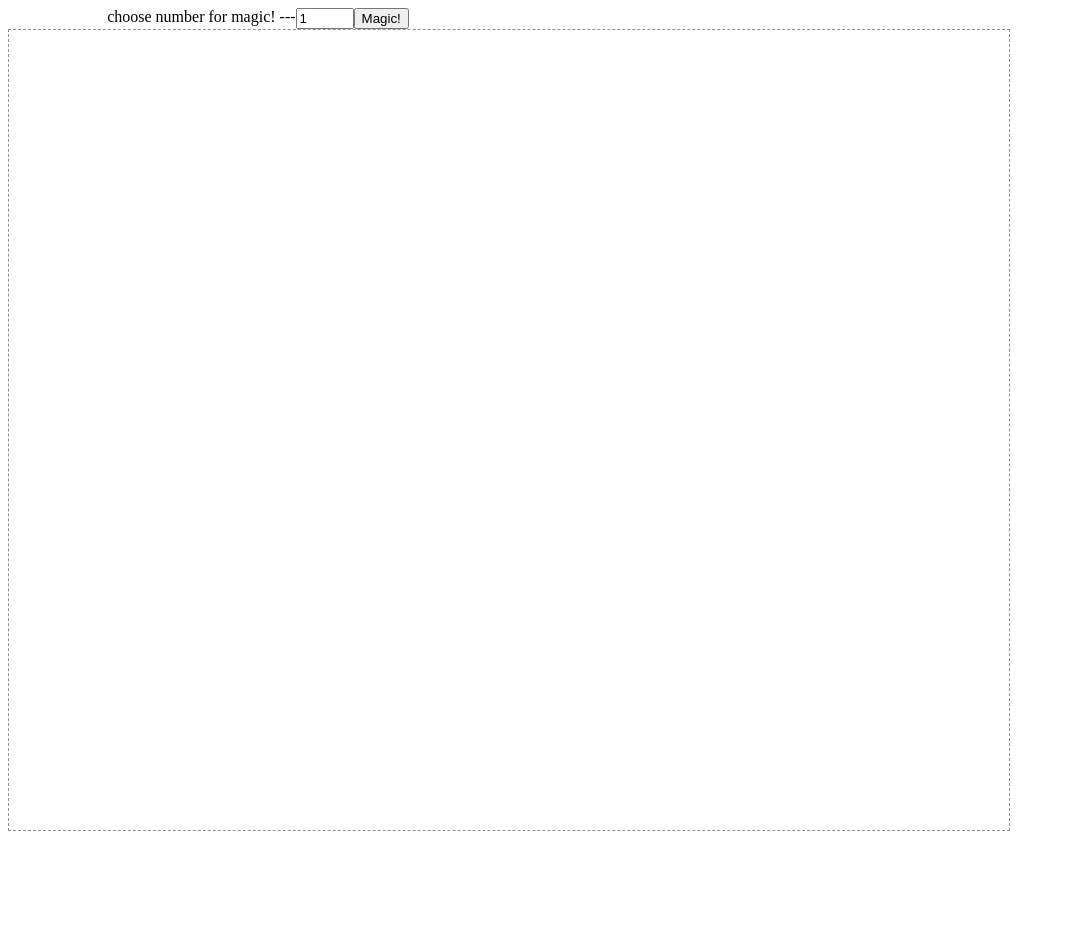
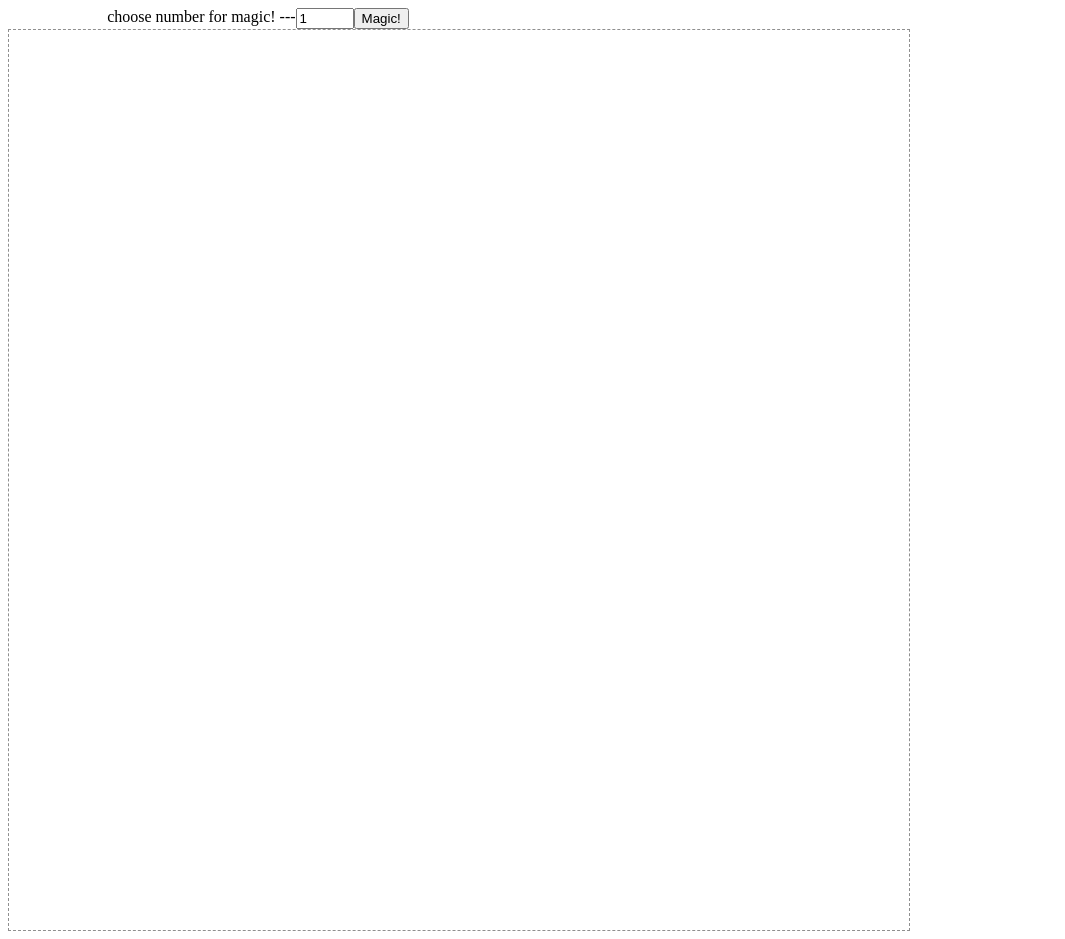
Before and after one commit to Bitvala/Etch, a plain HTML site: page index.html in a window 1280 px wide. Shown: the whole page, without its empty margins (0-1065 px from the left). Before the commit the page ends 839 px from the top, so only its background shows below. Drawn offline with nearby package versions, Linux system fonts and the light colour scheme.

Commit message:
Update style.css

```diff
--- a/style.css
+++ b/style.css
@@ -8,8 +8,8 @@
 }
 #container {
         border: 1px dashed #8F8F8F;
-	width: 1000px;
-	height: 800px;
+	width: 900px;
+	height: 900px;
 }
 td, tr {
 	width:auto;
@@ -24,3 +24,6 @@ table {
 	height:100%;
 	table-layout:fixed;
 }
+body{
+	justify-content: center;
+}
```
